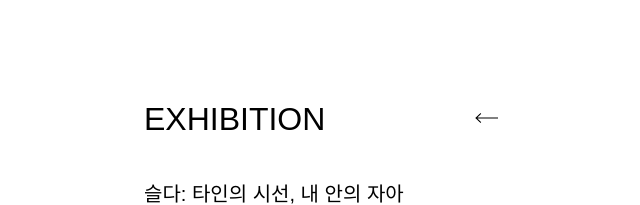
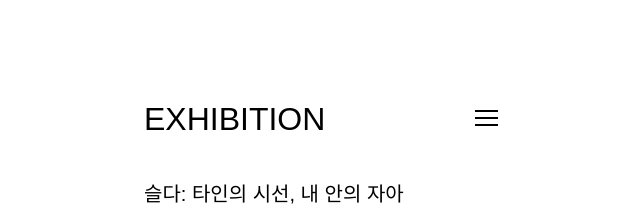
Before and after one commit to Kangmin909/hongyeonju, a React (Create React App) app: page /exhibition/1 in a window 1280 px wide. Shown: the top 205 px of the page, without its empty margins (319-959 px from the left). Built offline with nearby package versions, Linux system fonts and the light colour scheme; a web font is replaced by a local one.

Commit message:
fix exhibition detail menu button from back arrow

```diff
--- a/src/pages/ExhibitionDetail/ExhibitionDetail.css
+++ b/src/pages/ExhibitionDetail/ExhibitionDetail.css
@@ -18,22 +18,6 @@
   font-family: 'Pretendard Variable', sans-serif;
   padding: 80px 24px 50px 24px; /* 상단 여백 + 좌우 패딩 + 하단 여백 */
   box-sizing: border-box;
-}
-.exhibition-detail-back-arrow {
-  position: absolute;
-  right: 24px;
-  top: 110px;
-  width: 23px;
-  height: 16px;
-  display: flex;
-  flex-direction: column;
-  justify-content: space-between;
-  cursor: pointer;
-}
-.arrow-icon {
-  width: 100%;
-  height: 100%;
-  object-fit: contain;
 }
 
 /* 텍스트 제목/부제목 */
--- a/src/pages/ExhibitionDetail/ExhibitionDetail.js
+++ b/src/pages/ExhibitionDetail/ExhibitionDetail.js
@@ -2,7 +2,6 @@ import React from 'react';
 import { useParams, useNavigate } from 'react-router-dom';
 import './ExhibitionDetail.css';
 import MediaDisplay from '../../components/MediaDisplay';
-import arrowIcon from '../../assets/icons/back-arrow.png'; // 실제 아이콘 경로에 맞게 수정
 
 const ExhibitionDetail = () => {
   const { id } = useParams();
@@ -85,8 +84,14 @@ const ExhibitionDetail = () => {
 
   return (
     <div className="exhibition-detail-page">
-      <div className="exhibition-detail-back-arrow" onClick={() => navigate(-1)}>
+      {/* <div className="exhibition-detail-back-arrow" onClick={() => navigate(-1)}>
         <img src={arrowIcon} alt="Back Arrow" className="arrow-icon" />
+      </div> */}
+
+      <div className="menu-icon" onClick={() => navigate('/menu')}>
+        <div className="line" />
+        <div className="line" />
+        <div className="line" />
       </div>
 
       <div className="exhibition-detail-header">
```
